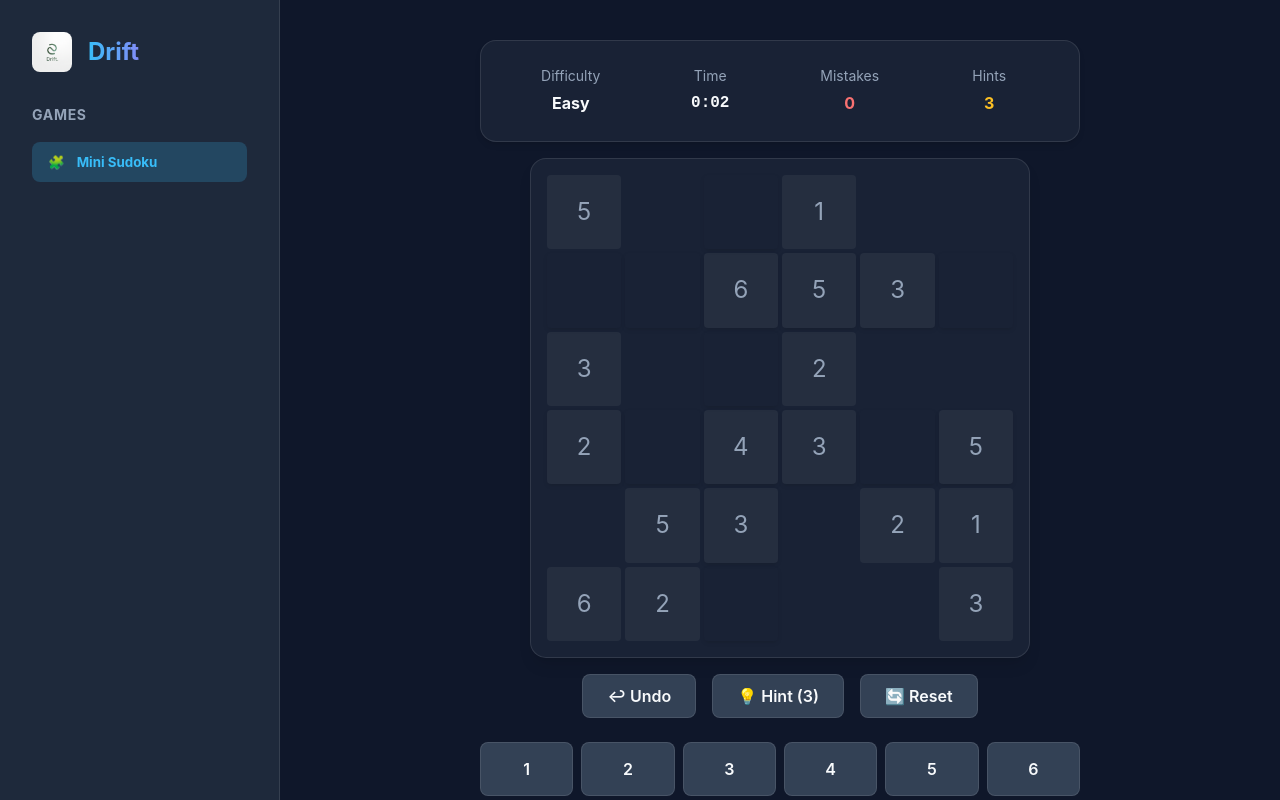
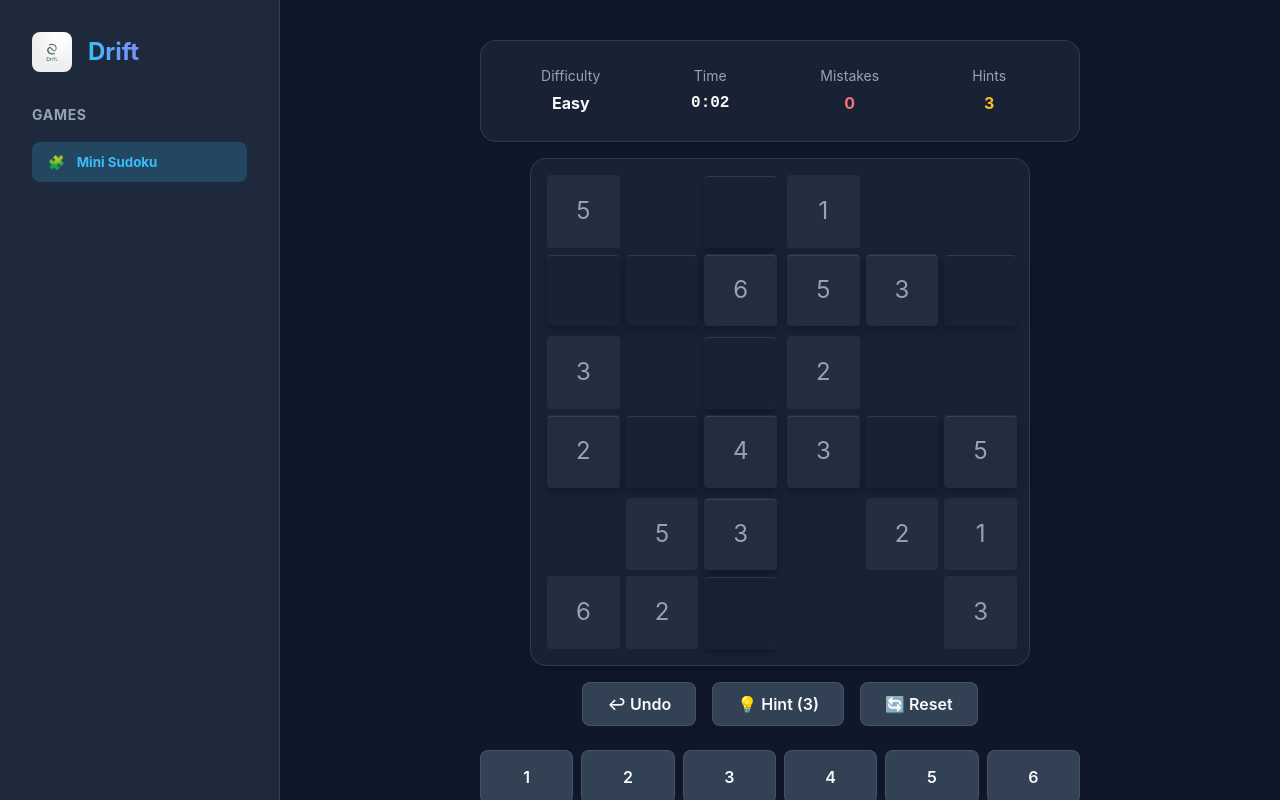
Before and after one commit to prithivrajmu/mindnumb_games, a React (Vite) app: page / in a window 1280 px wide. Both pictures are taken after a click on the button "▶ Start Game". Shown: the top 800 px of the page. Built offline with nearby package versions, Linux system fonts and the light colour scheme.

Commit message:
improve block lift

```diff
--- a/src/games/sudoku/SudokuGame.jsx
+++ b/src/games/sudoku/SudokuGame.jsx
@@ -315,10 +315,10 @@ const SudokuGame = () => {
                 </div>
                 {/* Grid */}
                 <div className="glass-panel sudoku-grid" style={{
-                    padding: isMobile ? '0.5rem' : '1rem',
+                    padding: isMobile ? '0.75rem' : '1rem',
                     display: 'grid',
                     gridTemplateColumns: 'repeat(6, 1fr)',
-                    gap: isMobile ? '2px' : '4px',
+                    gap: isMobile ? '3px' : '6px',
                     aspectRatio: '1',
                     marginBottom: '1rem',
                     maxWidth: isMobile ? '100%' : '500px',
@@ -329,14 +329,29 @@ const SudokuGame = () => {
                             const isInitial = gameData.initial[rIndex][cIndex] !== 0;
                             const isSelected = selectedCell && selectedCell[0] === rIndex && selectedCell[1] === cIndex;
 
-                            // Enhanced border logic for 2x3 blocks with lifted effect
-                            const borderRight = (cIndex + 1) % 3 === 0 && cIndex !== 5 ? '4px solid var(--accent-primary)' : '1px solid rgba(255,255,255,0.1)';
-                            const borderBottom = (rIndex + 1) % 2 === 0 && rIndex !== 5 ? '4px solid var(--accent-primary)' : '1px solid rgba(255,255,255,0.1)';
+                            // Enhanced border logic for 2x3 blocks with prominent lifted effect
+                            const isRightBlockBorder = (cIndex + 1) % 3 === 0 && cIndex !== 5;
+                            const isBottomBlockBorder = (rIndex + 1) % 2 === 0 && rIndex !== 5;
 
-                            // Add subtle shadow for lifted blocks
-                            const boxShadow = ((cIndex + 1) % 3 === 0 && cIndex !== 5) || ((rIndex + 1) % 2 === 0 && rIndex !== 5)
-                                ? '0 2px 4px rgba(0,0,0,0.1)'
-                                : 'none';
+                            const borderRight = isRightBlockBorder
+                                ? '5px solid var(--accent-primary)'
+                                : '1px solid var(--border-color)';
+                            const borderBottom = isBottomBlockBorder
+                                ? '5px solid var(--accent-primary)'
+                                : '1px solid var(--border-color)';
+
+                            // Strong lifted shadow for block boundaries
+                            let boxShadow = 'none';
+                            if (isRightBlockBorder || isBottomBlockBorder) {
+                                boxShadow = `
+                0 4px 8px rgba(0,0,0,0.3),
+                inset 0 1px 0 rgba(255,255,255,0.1)
+              `;
+                            }
+
+                            // Add margin/spacing effect for better block separation
+                            const marginRight = isRightBlockBorder ? '4px' : '0';
+                            const marginBottom = isBottomBlockBorder ? '4px' : '0';
 
                             return (
                                 <div
@@ -353,9 +368,12 @@ const SudokuGame = () => {
                                         borderRight,
                                         borderBottom,
                                         boxShadow,
-                                        transition: 'background 0.2s, box-shadow 0.2s',
-                                        border: isSelected ? '2px solid var(--accent-primary)' : '1px solid transparent',
-                                        minHeight: isMobile ? '44px' : 'auto'
+                                        marginRight,
+                                        marginBottom,
+                                        transition: 'all 0.2s ease',
+                                        border: isSelected ? '3px solid var(--accent-primary)' : '1px solid transparent',
+                                        minHeight: isMobile ? '44px' : 'auto',
+                                        position: 'relative'
                                     }}
                                 >
                                     {cell !== 0 ? cell : ''}
```
